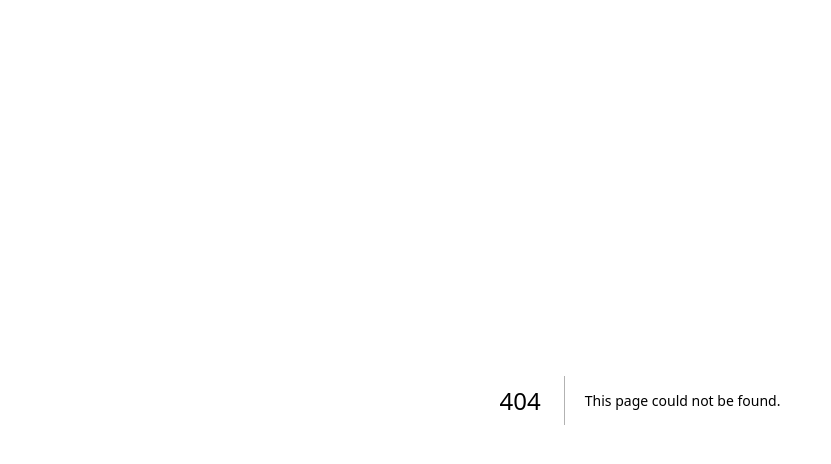
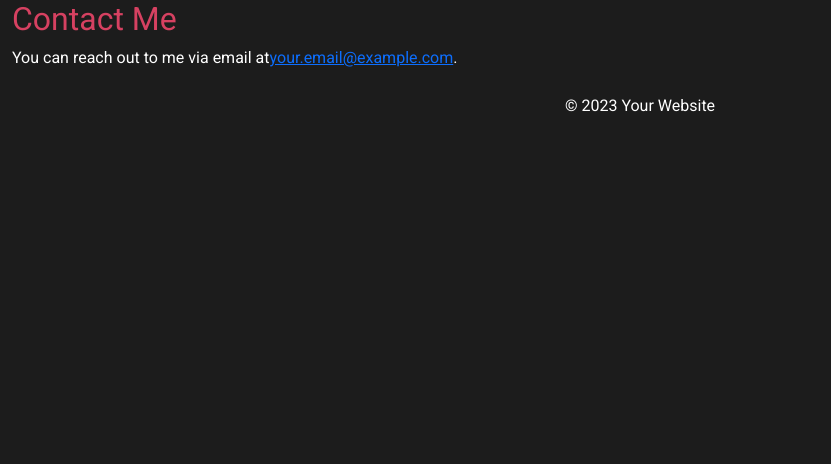
Before and after one commit to sh0von/Next-JS-Portfolio, a Next.js app: page /contact in a window 1280 px wide. Before the commit this address had no page. Shown: the top 464 px of the page, without its empty margins (0-831 px from the left). Built offline with nearby package versions, Linux system fonts and the light colour scheme.

Commit message:
first commit

```diff
--- /dev/null
+++ b/components/Layout.js
@@ -0,0 +1,17 @@
+// components/Layout.js
+import React from 'react';
+
+function Layout({ children }) {
+  return (
+    <div className="container-fluid">
+      <main>{children}</main>
+      <footer className="mt-4">
+        <p className="text-center">
+          &copy; {new Date().getFullYear()} Your Website
+        </p>
+      </footer>
+    </div>
+  );
+}
+
+export default Layout;
--- a/package.json
+++ b/package.json
@@ -9,8 +9,12 @@
     "lint": "next lint"
   },
   "dependencies": {
+    "autoprefixer": "^10.4.15",
+    "bootstrap": "^5.3.1",
     "next": "13.4.19",
+    "postcss": "^8.4.29",
     "react": "18.2.0",
-    "react-dom": "18.2.0"
+    "react-dom": "18.2.0",
+    "tailwindcss": "^3.3.3"
   }
 }
--- a/pages/_app.js
+++ b/pages/_app.js
@@ -1,5 +1,9 @@
 import '@/styles/globals.css'
+import 'bootstrap/dist/css/bootstrap.min.css';
 
+import '../styles/styles.css'; // Adjust the path to your CSS file
+
+import '../styles/themes.css'; // Adjust the path to your CSS file
 export default function App({ Component, pageProps }) {
   return <Component {...pageProps} />
 }
--- a/pages/_document.js
+++ b/pages/_document.js
@@ -3,7 +3,10 @@ import { Html, Head, Main, NextScript } from 'next/document'
 export default function Document() {
   return (
     <Html lang="en">
-      <Head />
+      <Head />  <link
+    rel="stylesheet"
+    href="https://fonts.googleapis.com/css2?family=Roboto:wght@400;700&display=swap"
+  />
       <body>
         <Main />
         <NextScript />
--- /dev/null
+++ b/pages/contact.js
@@ -0,0 +1,20 @@
+// pages/contact.js
+import React from 'react';
+import Layout from '../components/Layout';
+
+function Contact() {
+  return (
+    <Layout>
+      <section>
+        <h2>Contact Me</h2>
+        <p>
+          You can reach out to me via email at
+          <a href="mailto:your.email@example.com">your.email@example.com</a>.
+        </p>
+        {/* You can also add a contact form here */}
+      </section>
+    </Layout>
+  );
+}
+
+export default Contact;
--- a/styles/globals.css
+++ b/styles/globals.css
@@ -1,43 +1,26 @@
+
 :root {
-  --max-width: 1100px;
-  --border-radius: 12px;
-  --font-mono: ui-monospace, Menlo, Monaco, 'Cascadia Mono', 'Segoe UI Mono',
-    'Roboto Mono', 'Oxygen Mono', 'Ubuntu Monospace', 'Source Code Pro',
-    'Fira Mono', 'Droid Sans Mono', 'Courier New', monospace;
+  --primary-color: #007bff; /* Your primary color */
+  --secondary-color: #6c757d; /* Your secondary color */
+  --background-color: #f8f9fa; /* Background color */
+  --text-color: #333; /* Text color */
+}
 
-  --foreground-rgb: 0, 0, 0;
-  --background-start-rgb: 214, 219, 220;
-  --background-end-rgb: 255, 255, 255;
+/* Apply the color theme to specific elements */
+body {
+  background-color: var(--background-color);
+  color: var(--text-color);
+}
 
-  --primary-glow: conic-gradient(
-    from 180deg at 50% 50%,
-    #16abff33 0deg,
-    #0885ff33 55deg,
-    #54d6ff33 120deg,
-    #0071ff33 160deg,
-    transparent 360deg
-  );
-  --secondary-glow: radial-gradient(
-    rgba(255, 255, 255, 1),
-    rgba(255, 255, 255, 0)
-  );
+/* Customize Bootstrap components with your color theme */
+.navbar {
+  background-color: var(--primary-color);
+}
 
-  --tile-start-rgb: 239, 245, 249;
-  --tile-end-rgb: 228, 232, 233;
-  --tile-border: conic-gradient(
-    #00000080,
-    #00000040,
-    #00000030,
-    #00000020,
-    #00000010,
-    #00000010,
-    #00000080
-  );
-
-  --callout-rgb: 238, 240, 241;
-  --callout-border-rgb: 172, 175, 176;
-  --card-rgb: 180, 185, 188;
-  --card-border-rgb: 131, 134, 135;
+/* Add this CSS in your project's CSS file */
+.hovered-card:hover {
+  background-color: #f8f9fa; /* Change to the desired background color */
+  transition: background-color 0.3s ease; /* Add a smooth transition effect */
 }
 
 @media (prefers-color-scheme: dark) {
--- /dev/null
+++ b/styles/styles.css
@@ -0,0 +1,90 @@
+/* Custom color palette for a vibrant theme */
+:root {
+    --heading-color: #d64161; /* Vibrant Green for Headings */
+    --primary-color: #FF5733; /* Vibrant Orange */
+    --secondary-color: #FFC300; /* Vibrant Yellow */
+    --accent-color: #FF33EC; /* Vibrant Pink */
+    --bg-color: #1C1C1C; /* Dark Background */
+    --text-color: #FFFFFF; /* White Text */
+    --card-bg-color: #333333; /* Dark Gray Cards */
+    --card-text-color: #FFFFFF; /* White Text on Cards */
+  }
+  h1, h2, h3, h4, h5, h6 {
+    color: var(--heading-color);
+  }
+  .box {
+    border: 1px solid var(--text-color);
+    border-radius: 8px;
+    margin-bottom: 10px;
+    padding: 10px;
+  }
+  body {
+    font-family: 'Roboto', sans-serif;
+    background-color: var(--bg-color);
+    color: var(--text-color);
+  }
+
+  .jumbotron {
+    background-color: var(--primary-color);
+    color: var(--text-color);
+    padding: 3rem;
+    border-radius: 0;
+  }
+
+  /* Update card text color */
+  .project-card .card-text {
+    color: var(--card-text-color);
+  }
+
+  .project-card {
+    background-color: var(--card-bg-color); /* Use the custom card background color */
+    color: var(--card-text-color); /* Use the custom card text color */
+    transition: transform 0.3s, box-shadow 0.3s;
+  }
+
+  .project-card:hover {
+    transform: translateY(-5px);
+    box-shadow: 0 4px 8px rgba(0, 0, 0, 0.2);
+  }
+
+  .navbar {
+    background-color: var(--bg-color);
+    box-shadow: 0 4px 6px rgba(0, 0, 0, 0.1);
+  }
+
+  .navbar-brand {
+    font-weight: bold;
+    color: var(--primary-color);
+  }
+
+  .navbar-nav .nav-link {
+    color: var(--text-color);
+    transition: color 0.3s;
+  }
+
+  .navbar-nav .nav-link:hover {
+    color: var(--primary-color);
+  }
+
+  /* Additional styling for tags and badges */
+  .custom-tag {
+    display: inline-block;
+    padding: 4px 8px;
+    margin-top: 5px;
+    font-size: 18px;
+    font-weight: bold;
+    color: #fff; /* White text color */
+    border-radius: 4px;
+    margin-right: 5px; /* Adjust spacing between tags */
+  }
+
+  .custom-badge {
+    font-size: 16px;
+    padding: 8px 12px;
+    margin-bottom: 8px;
+    font-weight: bold;
+    border-radius: 8px;
+    border-width: 0px;
+    color: #fff; /* Text color */
+    /* Add any additional styles you want for the badges */
+  }
```
Also changed, not shown: pages/about.js (added, +35 -0 lines), pages/index.js (+101 -104 lines), pages/portfolio.js (added, +26 -0 lines), styles/themes.css (added), 1 other file (tests, documents, lock files or other folders).
